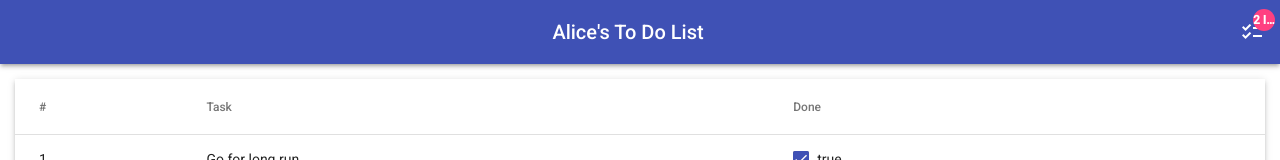
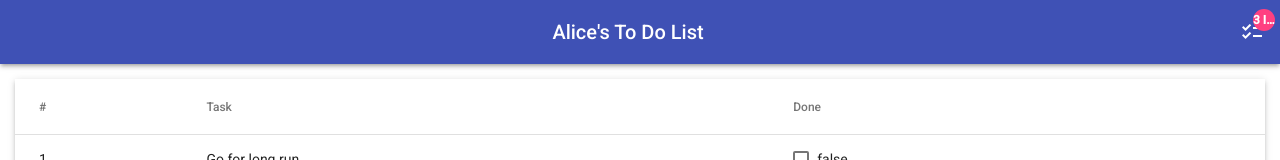
Before and after one commit to dpopkov/drillangular22, an Angular app in the folder c02todo/: page / in a window 1280 px wide. Shown: the top 160 px of the page. Built offline with nearby package versions, Linux system fonts and the light colour scheme.

Commit message:
c02todo: filtering completed todo items so that completed items are not displayed in table.

```diff
--- a/c02todo/src/app/app.component.ts
+++ b/c02todo/src/app/app.component.ts
@@ -9,7 +9,7 @@ import {TodoItem} from "./model/todoItem";
 })
 export class AppComponent {
   private list = new TodoList("Alice", [
-    new TodoItem("Go for long run", true),
+    new TodoItem("Go for long run"),
     new TodoItem("Get some milk"),
     new TodoItem("Collect garbage")
   ]);
@@ -23,6 +23,6 @@ export class AppComponent {
   }
 
   get items(): readonly TodoItem[] {
-    return this.list.items;
+    return this.list.items.filter(item => !item.complete);
   }
 }
```
